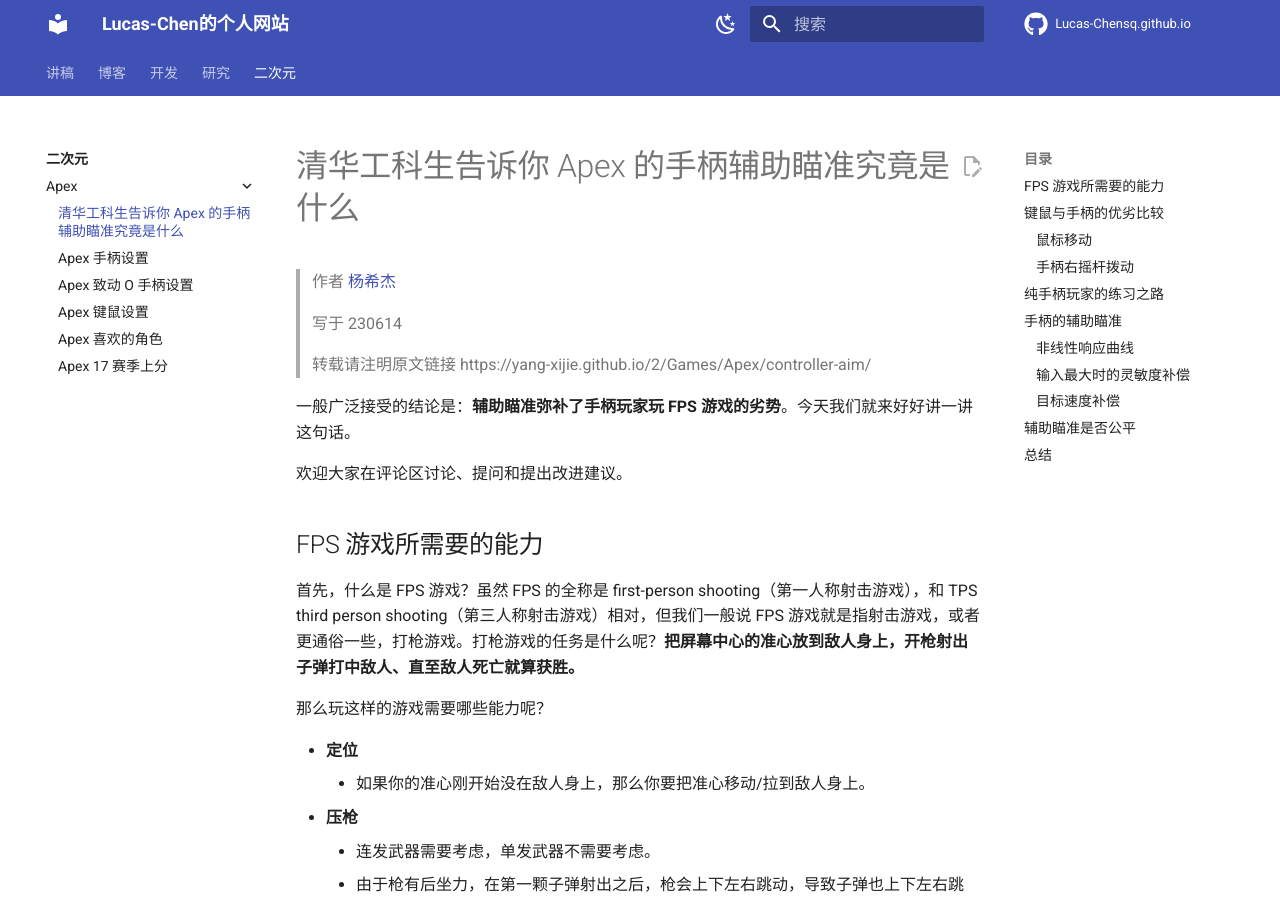
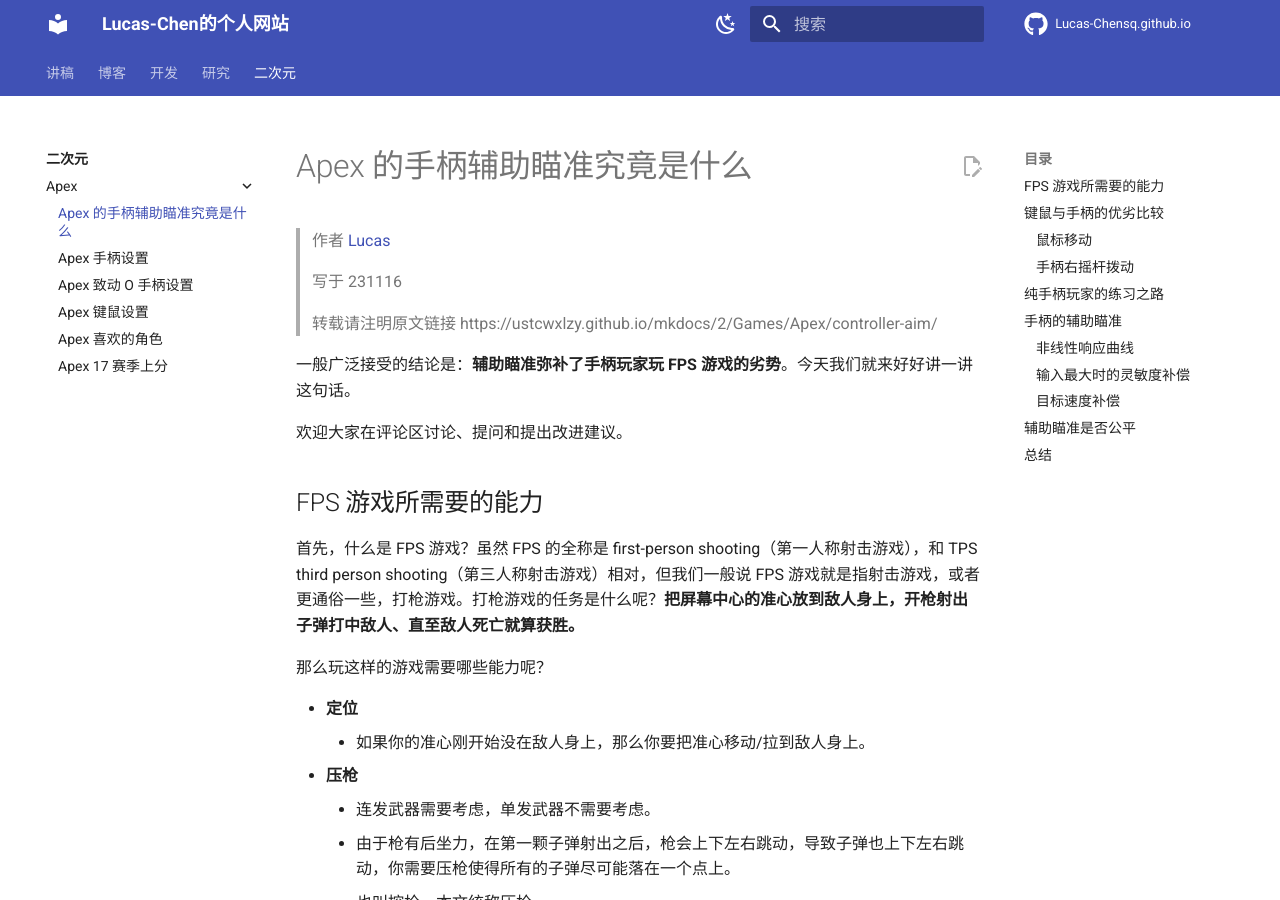
Before and after one commit to Lucas-Chensq/mkdocs, an MkDocs documentation site: the page built from docs/2/Games/Apex/controller-aim.md, in a window 1280 px wide and 900 px high. Built offline with MkDocs 1.6.1 and Material for MkDocs 9.7.7, drawn with Linux system fonts in a browser that asks for light colours; comment, search, counter and statistics services are not loaded.

Commit message:
webchange15

```diff
--- a/docs/2/Games/Apex/controller-aim.md
+++ b/docs/2/Games/Apex/controller-aim.md
@@ -1,10 +1,10 @@
-# 清华工科生告诉你 Apex 的手柄辅助瞄准究竟是什么
+# Apex 的手柄辅助瞄准究竟是什么
 
-> 作者 [杨希杰](https://yang-xijie.github.io)
+> 作者 [Lucas](https://github.com/ustcwxlzy)
 >
-> 写于 230614
+> 写于 231116
 >
-> 转载请注明原文链接 https://yang-xijie.github.io/2/Games/Apex/controller-aim/
+> 转载请注明原文链接 https://ustcwxlzy.github.io/mkdocs/2/Games/Apex/controller-aim/
 
 一般广泛接受的结论是：**辅助瞄准弥补了手柄玩家玩 FPS 游戏的劣势**。今天我们就来好好讲一讲这句话。
 
```
Also changed, not shown: docs/2/Games/Apex/characters.md (+0 -1 lines).
